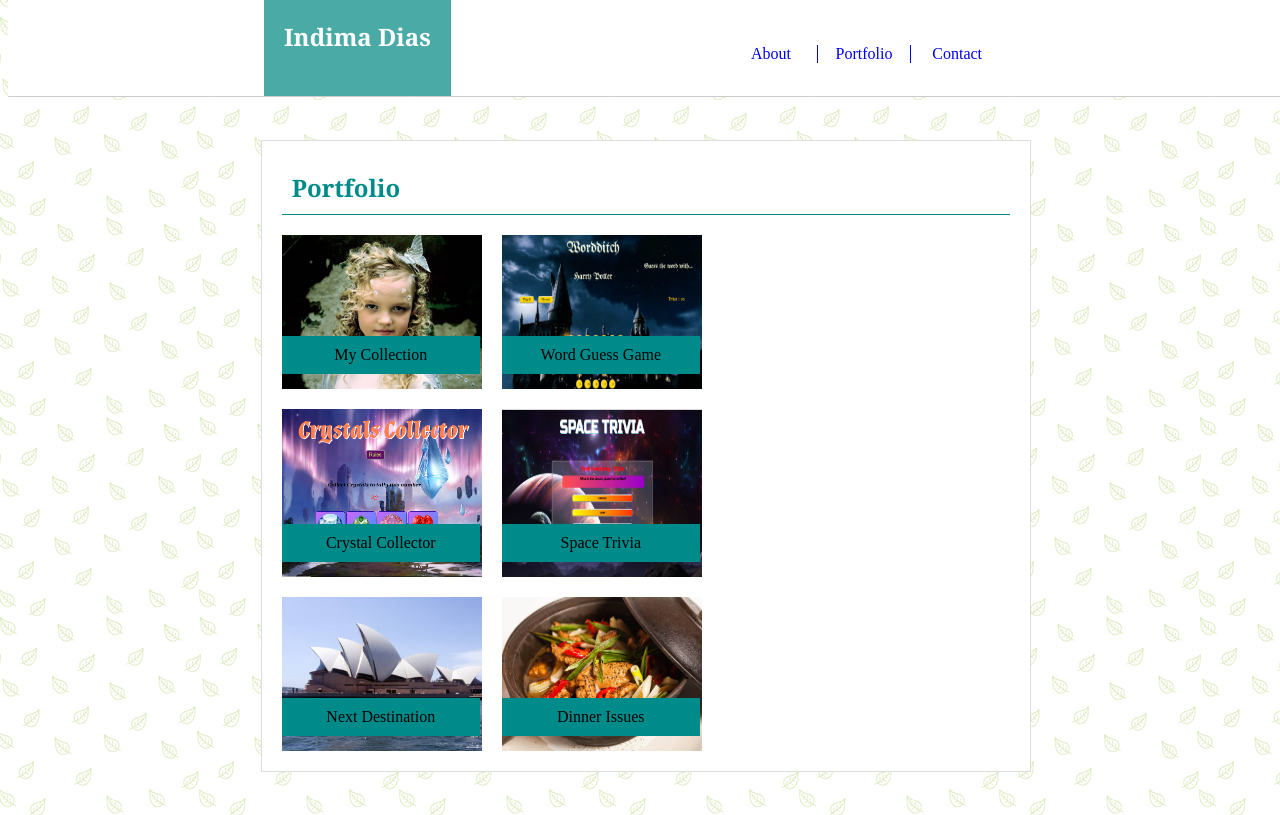
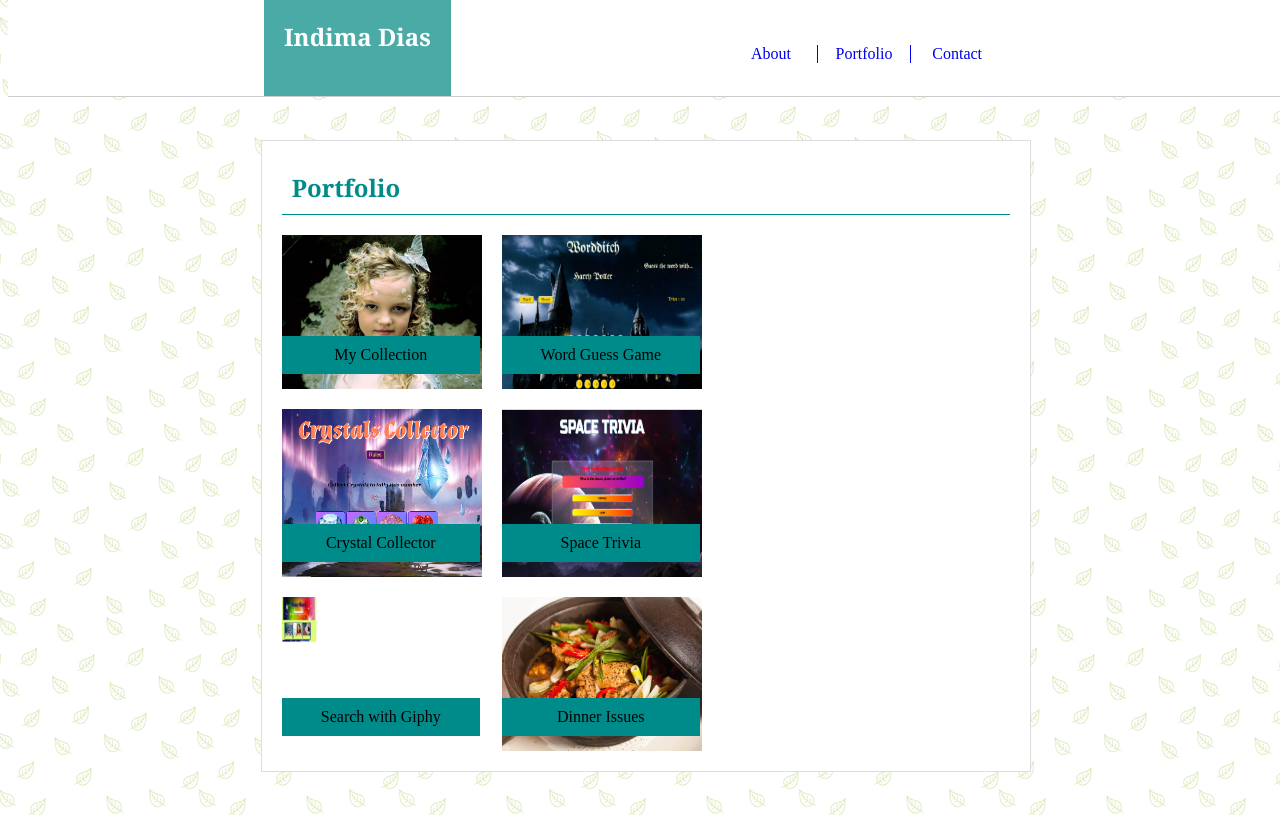
Before and after one commit to IndimaDias/Basic-Portfolio, a plain HTML site: page portfolio.html in a window 1280 px wide. Shown: the top 815 px of the page. Drawn offline with Linux system fonts and the light colour scheme.

Commit message:
Added search with giphy link to portfolio page

```diff
--- a/portfolio.html
+++ b/portfolio.html
@@ -55,8 +55,8 @@
                             <div class="imgText">Space Trivia</div>
                         </div>
                         <div class="gridItem">
-                            <a href=""> <img class="imgPortfolio" src="./assets/images/city-q-c-640-480-7.jpg"> </a>
-                            <div class="imgText">Next Destination</div>
+                            <a href="https://indimadias.github.io/SearchWithGIPHY/"> <img class="imgPortfolio" src="./assets/images/SearchGiphy.png"> </a>
+                            <div class="imgText">Search with Giphy</div>
                         </div>
                         <div class="gridItem">
                             <a href =""> <img class="imgPortfolio" src="./assets/images/food-q-c-640-480-1.jpg"> </a>
```
Also changed, not shown: assets/images/SearchGiphy.png (added).
